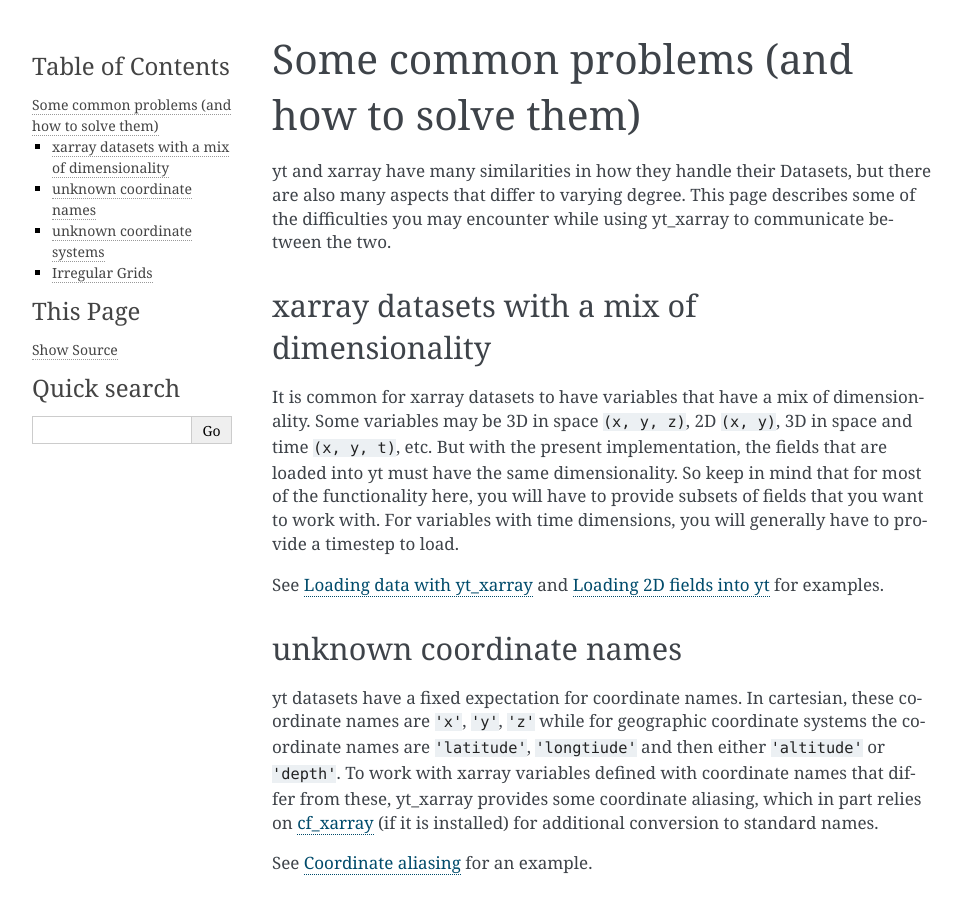
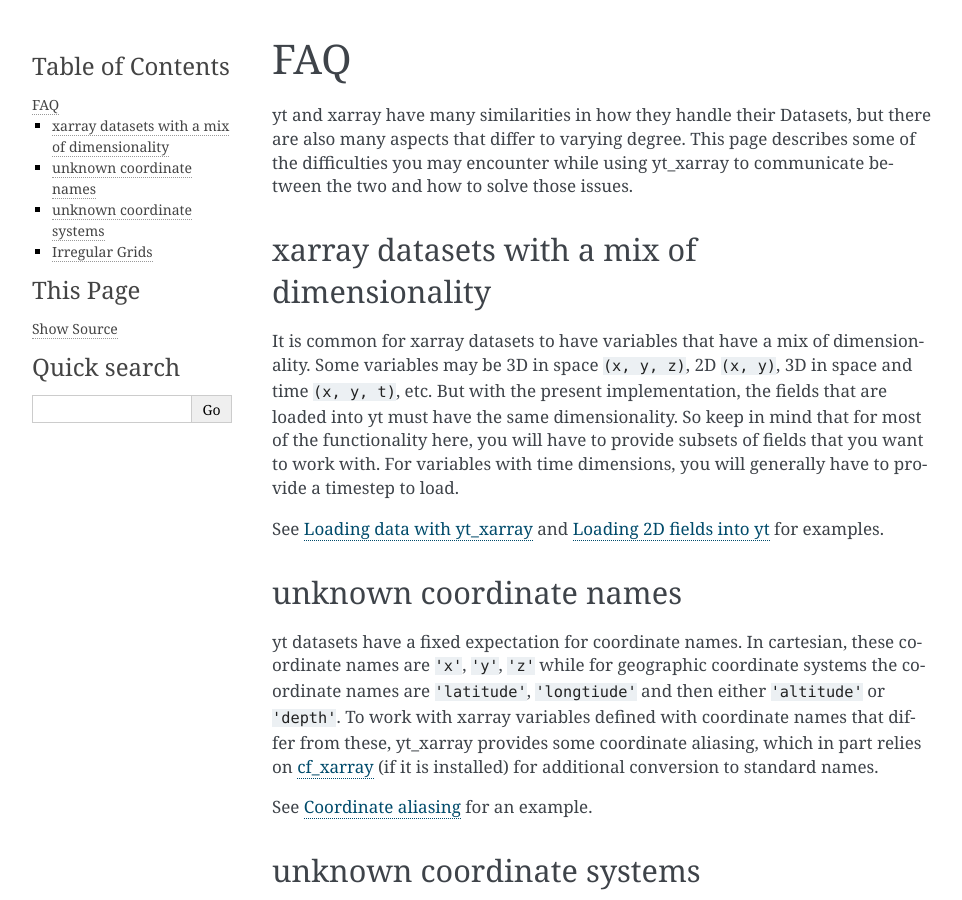
Before and after one commit to data-exp-lab/yt_xarray, a Sphinx documentation site: the page built from docs/faq.rst, in a window 1280 px wide and 900 px high. Shown: the whole window, without its empty margins (148-1110 px from the left). Built offline with Sphinx 7.4.7, drawn with Linux system fonts in a browser that asks for light colours; pages that are not in the unit, such as notebooks, are missing from menus.

Commit message:
rename FAQ page title

```diff
--- a/docs/faq.rst
+++ b/docs/faq.rst
@@ -1,10 +1,10 @@
-Some common problems (and how to solve them)
-============================================
+FAQ
+===
 
 yt and xarray have many similarities in how they handle their Datasets, but
 there are also many aspects that differ to varying degree. This page describes
 some of the difficulties you may encounter while using yt_xarray to communicate
-between the two.
+between the two and how to solve those issues.
 
 xarray datasets with a mix of dimensionality
 ********************************************
```
